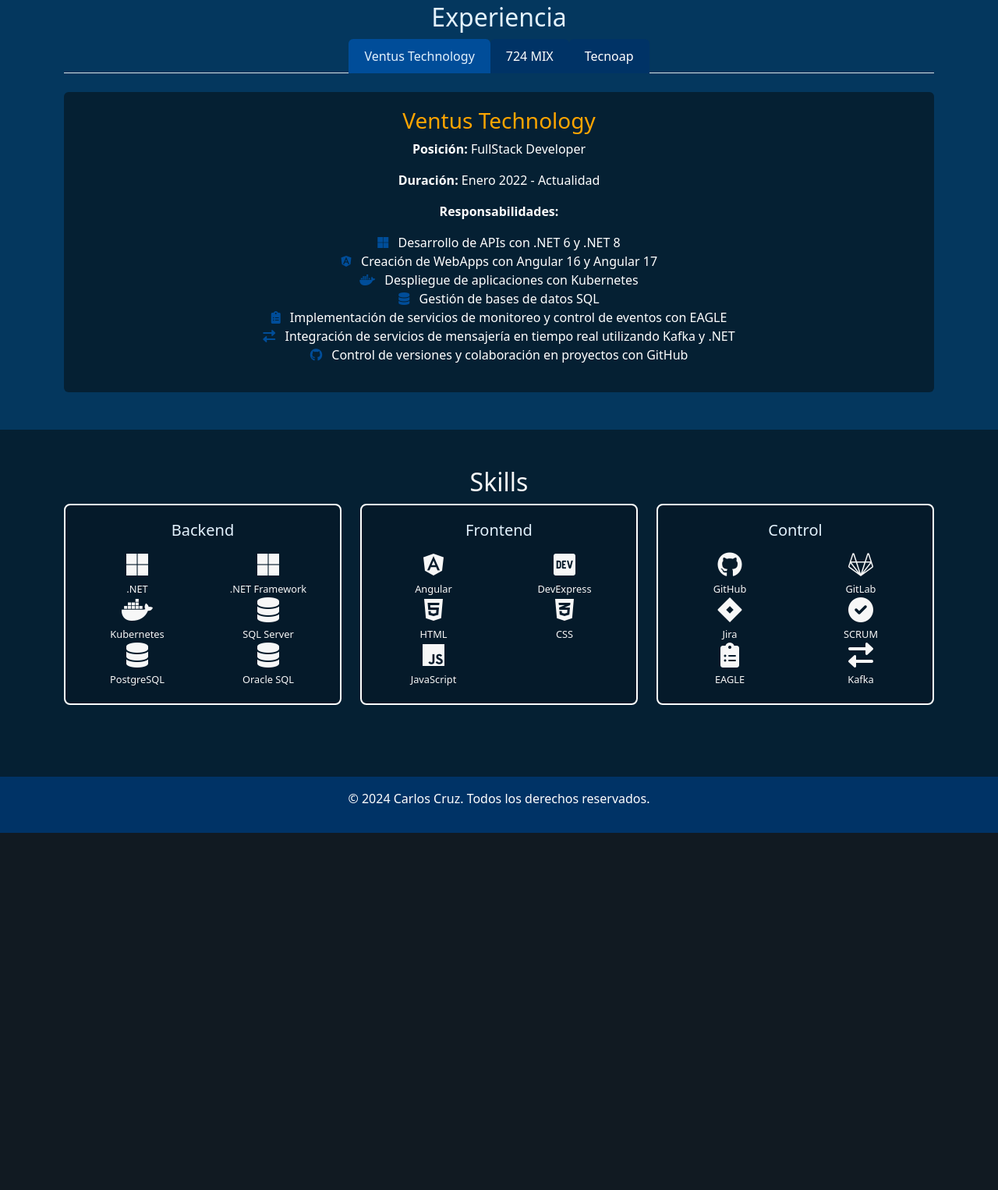
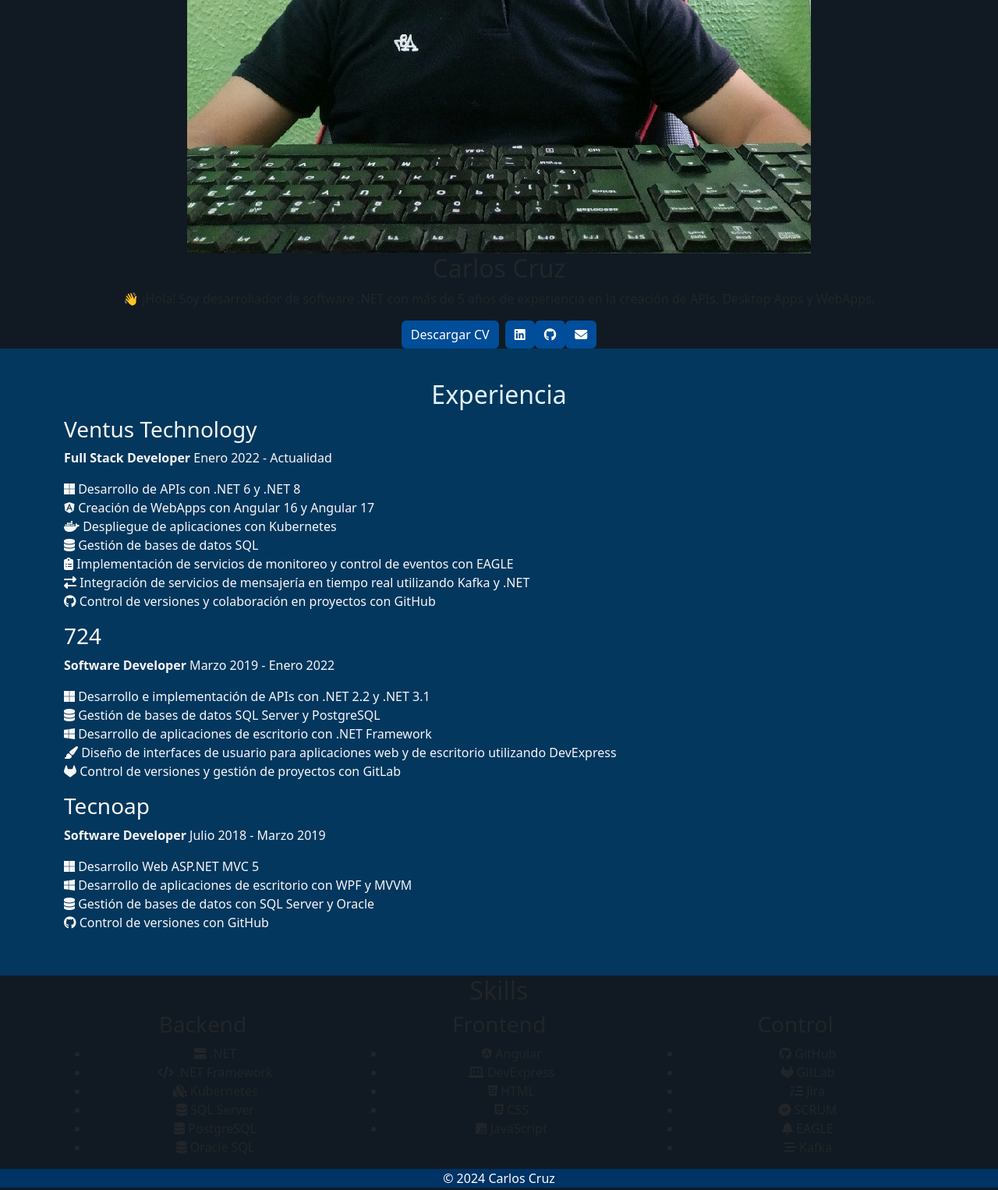
Before and after one commit to carlosjecrcdev/carlosjecrcdev.github.io, a plain HTML site: page index.html in a window 1280 px wide. Shown: the part 531-2057 px from the top of the page at 78% size. Before the commit the page ends 1599 px from the top, so only its background shows below. Drawn offline with nearby package versions, Linux system fonts and the light colour scheme.

Commit message:
Update UI and funcionality
Update UI and funcionality

```diff
--- a/index.html
+++ b/index.html
@@ -1,72 +1,78 @@
 <!DOCTYPE html>
 <html lang="es">
+
 <head>
     <meta charset="UTF-8">
     <meta name="viewport" content="width=device-width, initial-scale=1.0">
     <title>Carlos Cruz</title>
     <link href="https://cdn.jsdelivr.net/npm/bootstrap@5.3.0-alpha1/dist/css/bootstrap.min.css" rel="stylesheet">
     <link rel="stylesheet" href="css/style.css">
-    <link rel="stylesheet" href="https://cdnjs.cloudflare.com/ajax/libs/font-awesome/6.0.0-beta3/css/all.min.css"> <!-- Fuente de íconos -->
+    <link rel="stylesheet" href="https://cdnjs.cloudflare.com/ajax/libs/font-awesome/6.0.0-beta3/css/all.min.css">
     <link rel="icon" href="images/web.png" type="image/x-icon">
-    <link href="https://fonts.googleapis.com/css2?family=Roboto:wght@400;500;700&display=swap" rel="stylesheet">
+    <link rel="preconnect" href="https://fonts.googleapis.com">
+    <link rel="preconnect" href="https://fonts.gstatic.com" crossorigin>
+    <link
+        href="https://fonts.googleapis.com/css2?family=Roboto:ital,wght@0,100;0,300;0,400;0,500;0,700;0,900;1,100;1,300;1,400;1,500;1,700;1,900&display=swap"
+        rel="stylesheet">
 </head>
 <body>
-    <header class="py-3">
-        <div class="container d-flex justify-content-between align-items-center">
-            <div class="logo">
-                <img src="https://media.giphy.com/media/oFYKw5OTZBZzVONpUh/giphy.gif" alt="Logo" class="logo-img"> <!-- GIF como logo -->
+    <nav class="navbar navbar-expand-lg navbar-light bg-dark">
+        <div class="container">
+          <a class="navbar-brand" href="#">
+            <span class="text-orange fw-bold">Carlos</span> <span class="text-white fw-bold">Cruz</span>
+          </a>
+          <button class="navbar-toggler" type="button" data-bs-toggle="collapse" data-bs-target="#navbarNav" aria-controls="navbarNav" aria-expanded="false" aria-label="Toggle navigation">
+            <span class="navbar-toggler-icon"></span>
+          </button>
+          <div class="collapse navbar-collapse" id="navbarNav">
+            <ul class="navbar-nav mx-auto">
+              <li class="nav-item">
+                <a class="nav-link" href="#acerca-de-mi">Acerca de mí</a>
+              </li>
+              <li class="nav-item">
+                <a class="nav-link" href="#experiencia">Experiencia</a>
+              </li>
+              <li class="nav-item">
+                <a class="nav-link" href="#skills">Skills</a>
+              </li>
+            </ul>
           </div>
-            <nav>
-                <ul class="nav-links">
-                    <li><a href="#sobre-mi"><i class="fas fa-info-circle"></i> Acerca de mí</a></li>
-                    <li><a href="#experiencia"><i class="fas fa-project-diagram"></i> Experiencia</a></li>
-                    <li><a href="#skills"><i class="fas fa-cogs"></i> Habilidades</a></li>
-                </ul>
+        </div>
       </nav>
-        </div>
-    </header>
-
-    <div class="content-section py-5" id="sobre-mi">
-        <div class="container text-center">
-            <img src="images/1655266244871.jfif" alt="Foto de Carlos Cruz" class="rounded-circle mb-4" style="width: 150px;">
-            <h2 class="mb-3">Carlos Jesus Cruz Cervantes</h2>
-            <p id="description"></p>
-            <div class="social-links">
-                <a href="https://www.linkedin.com/in/carloscruzdev/"  target="_blank" class="social-icon">
+      <section id="acerca-de-mi" class="about-section d-flex flex-column align-items-center text-center">
+        <img src="images/1655266244871.jfif" alt="Carlos Cruz" class="profile-pic">
+        <h2 class="name">Carlos Cruz</h2>
+        <div class="text-container">
+            <p class="description">
+                👋 ¡Hola! Soy desarrollador de software .NET con más de 5 años de experiencia en la creación de APIs, Desktop Apps y WebApps.
+            </p>
+            <div class="d-flex justify-content-center align-items-center">
+                <a href="documents/CV_CarlosCruz.pdf" download class="btn btn-outline-light me-2">Descargar CV</a>
+                <div class="social-buttons d-flex">
+                  <a href="https://www.linkedin.com/in/carloscruzdev/" class="btn btn-social" target="_blank">
                     <i class="fab fa-linkedin"></i>
                 </a>
-                <a href="https://github.com/carlosjecrcdev" target="_blank" class="social-icon">
+                <a href="https://github.com/carlosjecrcdev" class="btn btn-social" target="_blank">
                     <i class="fab fa-github"></i>
                 </a>
-                <a href="mailto:carlosjecrc@gmail.com" class="social-icon">
+                <a href="mailto:carlosjecrc@gmail.com" class="btn btn-social" target="_blank">
                     <i class="fas fa-envelope"></i>
                 </a>
+
                 </div>
             </div>
         </div>
+    </section>
+      <section id="experiencia" class="experience-section">
+        <div class="container">
+          <h2 class="text-center">Experiencia</h2>
+          <div class="timeline">
 
-    <div class="content-section py-5" id="experiencia">
-        <div class="container text-center">
-            <h2>Experiencia</h2>
-             <ul class="nav nav-tabs justify-content-center" id="experienceTab" role="tablist">
-                <li class="nav-item" role="presentation">
-                    <a class="nav-link active" id="ventus-tab" data-bs-toggle="tab" href="#ventus" role="tab" aria-controls="ventus" aria-selected="true">Ventus Technology</a>
-                </li>
-                <li class="nav-item" role="presentation">
-                    <a class="nav-link" id="724-tab" data-bs-toggle="tab" href="#724" role="tab" aria-controls="724" aria-selected="false">724 MIX</a>
-                </li>
-                <li class="nav-item" role="presentation">
-                    <a class="nav-link" id="tecnoap-tab" data-bs-toggle="tab" href="#tecnoap" role="tab" aria-controls="tecnoap" aria-selected="false">Tecnoap</a>
-                </li>
-            </ul>
-            <div class="tab-content mt-4" id="experienceTabContent">
-                <div class="tab-pane fade show active" id="ventus" role="tabpanel" aria-labelledby="ventus-tab">
-                    <div class="card">
-                        <div class="card-body">
-                            <h3 class="card-title">Ventus Technology</h3>
-                            <p><strong>Posición:</strong> FullStack Developer</p>
-                            <p><strong>Duración:</strong> Enero 2022 - Actualidad</p>
-                            <p><strong>Responsabilidades:</strong></p>
+            <div class="timeline-item">
+              <div class="timeline-icon"></div>
+              <div class="timeline-content">
+                <h3>Ventus Technology</h3>
+                <p><strong>Full Stack Developer</strong> Enero 2022 - Actualidad</p>
                 <ul class="list-unstyled">
                   <li><i class="fab fa-microsoft"></i> Desarrollo de APIs con .NET 6 y .NET 8</li>
                   <li><i class="fab fa-angular"></i> Creación de WebApps con Angular 16 y Angular 17</li>
@@ -78,15 +84,12 @@
               </ul>
               </div>
             </div>
-                </div>
 
-                <div class="tab-pane fade" id="724" role="tabpanel" aria-labelledby="724-tab">
-                    <div class="card">
-                        <div class="card-body">
-                            <h3 class="card-title">724 Mix</h3>
-                            <p><strong>Posición:</strong> FullStack Developer</p>
-                            <p><strong>Duración:</strong> Marzo 2019 - Enero 2022</p>
-                            <p><strong>Responsabilidades:</strong></p>
+            <div class="timeline-item">
+              <div class="timeline-icon"></div>
+              <div class="timeline-content">
+                <h3>724</h3>
+                <p><strong>Software Developer</strong>  Marzo 2019 - Enero 2022</p>
                 <ul class="list-unstyled">
                   <li><i class="fab fa-microsoft"></i> Desarrollo e implementación de APIs con .NET 2.2 y .NET 3.1</li>
                   <li><i class="fas fa-database"></i> Gestión de bases de datos SQL Server y PostgreSQL</li>
@@ -96,15 +99,11 @@
               </ul>
               </div>
             </div>
-                </div>
-
-                <div class="tab-pane fade" id="tecnoap" role="tabpanel" aria-labelledby="tecnoap-tab">
-                    <div class="card">
-                        <div class="card-body">
-                            <h3 class="card-title">Tecnoap</h3>
-                            <p><strong>Posición:</strong> FullStack Developer</p>
-                            <p><strong>Duración:</strong> Julio 2018 - Marzo 2019</p>
-                            <p><strong>Responsabilidades:</strong></p>
+            <div class="timeline-item">
+              <div class="timeline-icon"></div>
+              <div class="timeline-content">
+                <h3>Tecnoap</h3>
+                <p><strong>Software Developer</strong> Julio 2018 - Marzo 2019</p>
                 <ul class="list-unstyled">
                   <li><i class="fab fa-microsoft"></i> Desarrollo Web ASP.NET MVC 5</li>
                   <li><i class="fab fa-windows"></i> Desarrollo de aplicaciones de escritorio con WPF y MVVM</li>
@@ -114,115 +113,55 @@
               </div>
             </div>
         </div>
+      </section>
+      <section id="skills" class="skills-section">
+        <div class="container text-center">
+          <h2 class="text-center">Skills</h2>
+          <div class="row justify-content-center">
+            <!-- Backend Skills -->
+            <div class="col-md-4">
+              <h3>Backend</h3>
+              <ul class="skill-list">
+                <li><i class="fas fa-server"></i> .NET</li>
+                <li><i class="fas fa-code"></i> .NET Framework</li>
+                <li><i class="fas fa-cubes"></i> Kubernetes</li>
+                <li><i class="fas fa-database"></i> SQL Server</li>
+                <li><i class="fas fa-database"></i> PostgreSQL</li>
+                <li><i class="fas fa-database"></i> Oracle SQL</li>
+              </ul>
+            </div>
+            <div class="col-md-4">
+              <h3>Frontend</h3>
+              <ul class="skill-list">
+                <li><i class="fab fa-angular"></i> Angular</li>
+                <li><i class="fas fa-laptop-code"></i> DevExpress</li>
+                <li><i class="fab fa-html5"></i> HTML</li>
+                <li><i class="fab fa-css3-alt"></i> CSS</li>
+                <li><i class="fab fa-js"></i> JavaScript</li>
+              </ul>
+            </div>
+            <div class="col-md-4">
+              <h3>Control</h3>
+              <ul class="skill-list">
+                <li><i class="fab fa-github"></i> GitHub</li>
+                <li><i class="fab fa-gitlab"></i> GitLab</li>
+                <li><i class="fas fa-tasks"></i> Jira</li>
+                <li><i class="fas fa-check-circle"></i> SCRUM</li>
+                <li><i class="fas fa-bell"></i> EAGLE</li>
+                <li><i class="fas fa-stream"></i> Kafka</li>
+              </ul>
             </div>
           </div>
         </div>
-    </div>
-    <div class="content-section py-5" id="skills">
+      </section>
+      <footer class="footer-section">
         <div class="container text-center">
-            <h2>Skills</h2>
-            <div class="row">
-                <div class="col-md-4 mb-4">
-                    <div class="skill-section">
-                        <h5 class="text-center mb-3">Backend</h5>
-                        <div class="row">
-                            <div class="col-6 text-center">
-                                <i class="fab fa-microsoft fa-2x"></i><br>
-                                <span style="font-size: 0.8rem;">.NET</span>
-                            </div>
-                            <div class="col-6 text-center">
-                                <i class="fab fa-microsoft fa-2x"></i><br>
-                                <span style="font-size: 0.8rem;">.NET Framework</span>
-                            </div>
-                            <div class="col-6 text-center">
-                                <i class="fab fa-docker fa-2x"></i><br>
-                                <span style="font-size: 0.8rem;">Kubernetes</span>
-                            </div>
-                            <div class="col-6 text-center">
-                                <i class="fas fa-database fa-2x"></i><br>
-                                <span style="font-size: 0.8rem;">SQL Server</span>
-                            </div>
-                            <div class="col-6 text-center">
-                                <i class="fas fa-database fa-2x"></i><br>
-                                <span style="font-size: 0.8rem;">PostgreSQL</span>
-                            </div>
-                            <div class="col-6 text-center">
-                                <i class="fas fa-database fa-2x"></i><br>
-                                <span style="font-size: 0.8rem;">Oracle SQL</span>
-                            </div>
-                        </div>
-                    </div>
-                </div>
-
-                <div class="col-md-4 mb-4">
-                    <div class="skill-section">
-                        <h5 class="text-center mb-3">Frontend</h5>
-                        <div class="row">
-                            <div class="col-6 text-center">
-                                <i class="fab fa-angular fa-2x"></i><br>
-                                <span style="font-size: 0.8rem;">Angular</span>
-                            </div>
-                            <div class="col-6 text-center">
-                                <i class="fab fa-dev fa-2x"></i><br>
-                                <span style="font-size: 0.8rem;">DevExpress</span>
-                            </div>
-                            <div class="col-6 text-center">
-                                <i class="fab fa-html5 fa-2x"></i><br>
-                                <span style="font-size: 0.8rem;">HTML</span>
-                            </div>
-                            <div class="col-6 text-center">
-                                <i class="fab fa-css3-alt fa-2x"></i><br>
-                                <span style="font-size: 0.8rem;">CSS</span>
-                            </div>
-                            <div class="col-6 text-center">
-                                <i class="fab fa-js fa-2x"></i><br>
-                                <span style="font-size: 0.8rem;">JavaScript</span>
-                            </div>
-                        </div>
-                    </div>
-                </div>
-
-                <div class="col-md-4 mb-4">
-                    <div class="skill-section">
-                        <h5 class="text-center mb-3">Control</h5>
-                        <div class="row">
-                            <div class="col-6 text-center">
-                                <i class="fab fa-github fa-2x"></i><br>
-                                <span style="font-size: 0.8rem;">GitHub</span>
-                            </div>
-                            <div class="col-6 text-center">
-                                <i class="fab fa-gitlab fa-2x"></i><br>
-                                <span style="font-size: 0.8rem;">GitLab</span>
-                            </div>
-                            <div class="col-6 text-center">
-                                <i class="fab fa-jira fa-2x"></i><br>
-                                <span style="font-size: 0.8rem;">Jira</span>
-                            </div>
-                            <div class="col-6 text-center">
-                                <i class="fas fa-check-circle fa-2x"></i><br>
-                                <span style="font-size: 0.8rem;">SCRUM</span>
-                            </div>
-                            <div class="col-6 text-center">
-                                <i class="fas fa-clipboard-list fa-2x"></i><br>
-                                <span style="font-size: 0.8rem;">EAGLE</span>
-                            </div>
-                            <div class="col-6 text-center">
-                                <i class="fas fa-exchange-alt fa-2x"></i><br>
-                                <span style="font-size: 0.8rem;">Kafka</span>
-                            </div>
-                        </div>
-                    </div>
-                </div>
-            </div>
-        </div>
-    </div>
-
-
-    <footer class="py-3 mt-auto">
-        <div class="container text-center">
-            <p>&copy; 2024 Carlos Cruz. Todos los derechos reservados.</p>
+          <p>&copy; 2024 Carlos Cruz</p>
         </div>
       </footer>
+    <script src="https://kit.fontawesome.com/a076d05399.js"></script>
+    <script src="https://code.jquery.com/jquery-3.5.1.slim.min.js"></script>
+    <script src="https://cdn.jsdelivr.net/npm/@popperjs/core@2.9.2/dist/umd/popper.min.js"></script>
     <script src="js/main.js"></script>
     <script src="https://cdn.jsdelivr.net/npm/bootstrap@5.3.0-alpha1/dist/js/bootstrap.bundle.min.js"></script>
 </body>
```
Also changed, not shown: 2 other files. Lines whose indentation alone changed are shown as unchanged.
